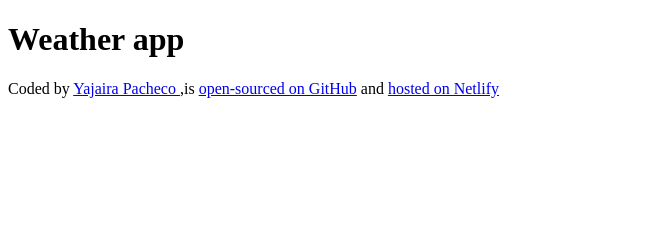
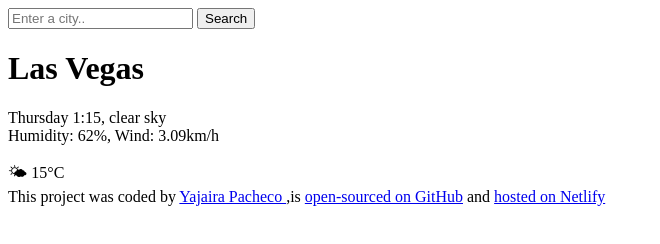
Before and after one commit to pacheyayacode/my-dmweather-app, a plain HTML site: page index.html in a window 1280 px wide. Shown: the whole page, without its empty margins (0-660 px from the left). Drawn offline with Linux system fonts and the light colour scheme.

Commit message:
Added the HTML to  the project

```diff
--- a/index.html
+++ b/index.html
@@ -8,13 +8,31 @@
 </head>
 
 <body>
-    <h1>Weather app</h1>
-    <footer>Coded by
-        <a href="https://github.com/pacheyayacode" target="_blank">Yajaira Pacheco
-        </a>,is
-        <a href="https://github.com/pacheyayacode/my-dmweather-app" target="_blank"> open-sourced on GitHub</a> and
-        <a href="https://my-dmweather-app.netlify.app" target="_blank"> hosted on Netlify</a>
-    </footer>
+<header>
+<form>
+<input type="search" placeholder="Enter a city.." required />
+<input type="submit" value="Search"/>
+</form>
+</header>
+ <main>
+    <div></div>
+<h1>Las Vegas</h1>
+ <p>
+Thursday 1:15, clear sky
+<br />
+Humidity: 62%, Wind: 3.09km/h
+</p>
+</div>
+<div>
+🌤 15°C
+</div>
+</main>
+<footer>This project was coded by
+<a href="https://github.com/pacheyayacode" target="_blank">Yajaira Pacheco
+</a>,is
+<a href="https://github.com/pacheyayacode/my-dmweather-app" target="_blank"> open-sourced on GitHub</a> and
+<a href="https://my-dmweather-app.netlify.app" target="_blank"> hosted on Netlify</a>
+</footer>
 </body>
 
 </html>
```
